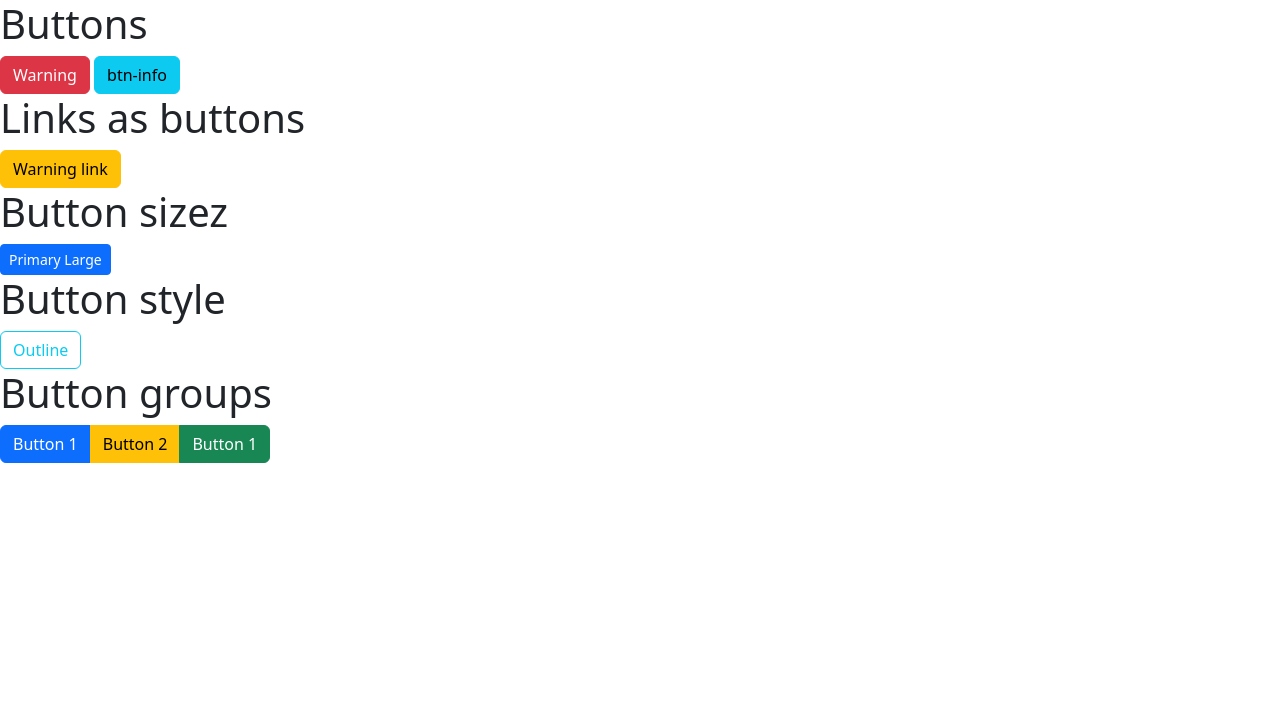
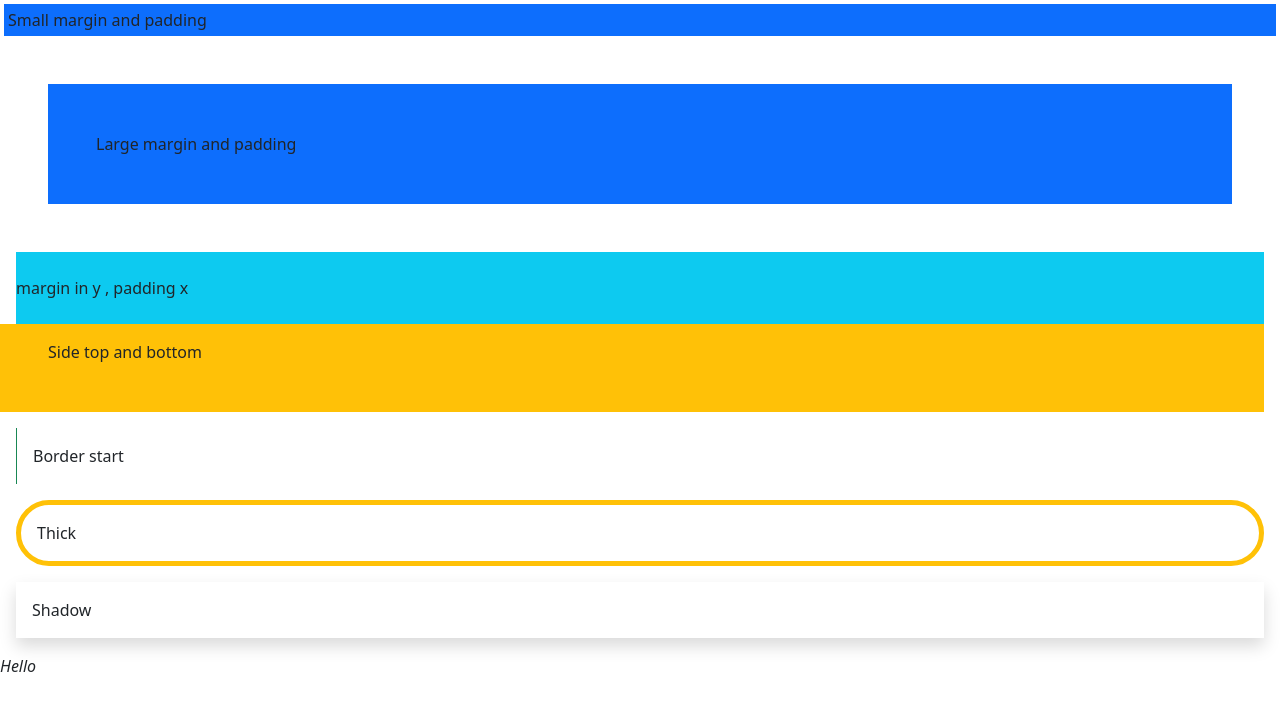
Before and after one commit to pudens401/Bootstrap-Practice, a plain HTML site: page index.html in a window 1280 px wide. Drawn offline with nearby package versions, Linux system fonts and the light colour scheme.

Commit message:
utility classes

```diff
--- a/index.html
+++ b/index.html
@@ -8,32 +8,21 @@
 </head>
 <body>
 
-    <!-- basic buttons -->
-    <h2 class="display-6">Buttons</h2>
+ <!-- margin and padding -->
+    <div class="bg-primary m-1 p-1">Small margin and padding</div>
+    <div class="bg-primary m-5 p-5">Large margin and padding</div>
+    <div class="bg-info mx-3 py-4">margin in y , padding x</div>
+    <div class="bg-warning pt-3 ps-5 pe-1 pb-5 me-3">Side top and bottom</div>
 
-    <button class="btn btn-danger">Warning</button>
-    <button class="btn btn-info">btn-info</button>
 
-    <!-- anchor tags as buttons -->
-     <h2 class="display-6">Links as buttons</h2>
-     <a href="#" class="btn btn-warning">Warning link</a>
+  <!-- borders -->
+   <div class="m-3 p-3 border-start border-success">Border start</div>
+   <div class="m-3 p-3 border rounded-pill border border-warning border-5">Thick</div>
 
-    <!-- button sizes -->
-     <h2 class="display-6">Button sizez</h2>
-     <button class="btn btn-sm btn-primary">Primary Large</button>
-
-    <!-- button styles -->
-     <h2 class="display-6">Button style</h2>
-     <button class="btn btn-outline-info">Outline</button>
-
-    <!-- button groups -->
-     <h2 class="display-6">Button groups</h2>
-     <div class="btn-group">
-        <a href="#" class="btn btn-primary">Button 1</a>
-        <a href="#" class="btn btn-warning">Button 2</a>
-        <a href="#" class="btn btn-success">Button 1</a>
-     </div>
-
+   <!-- box shadow -->
+    <div class="m-3 p-3 shadow lg">Shadow</div>
+    <!-- font weight -->
+     <div class="fst-italic">Hello</div>
 
 
 
```
